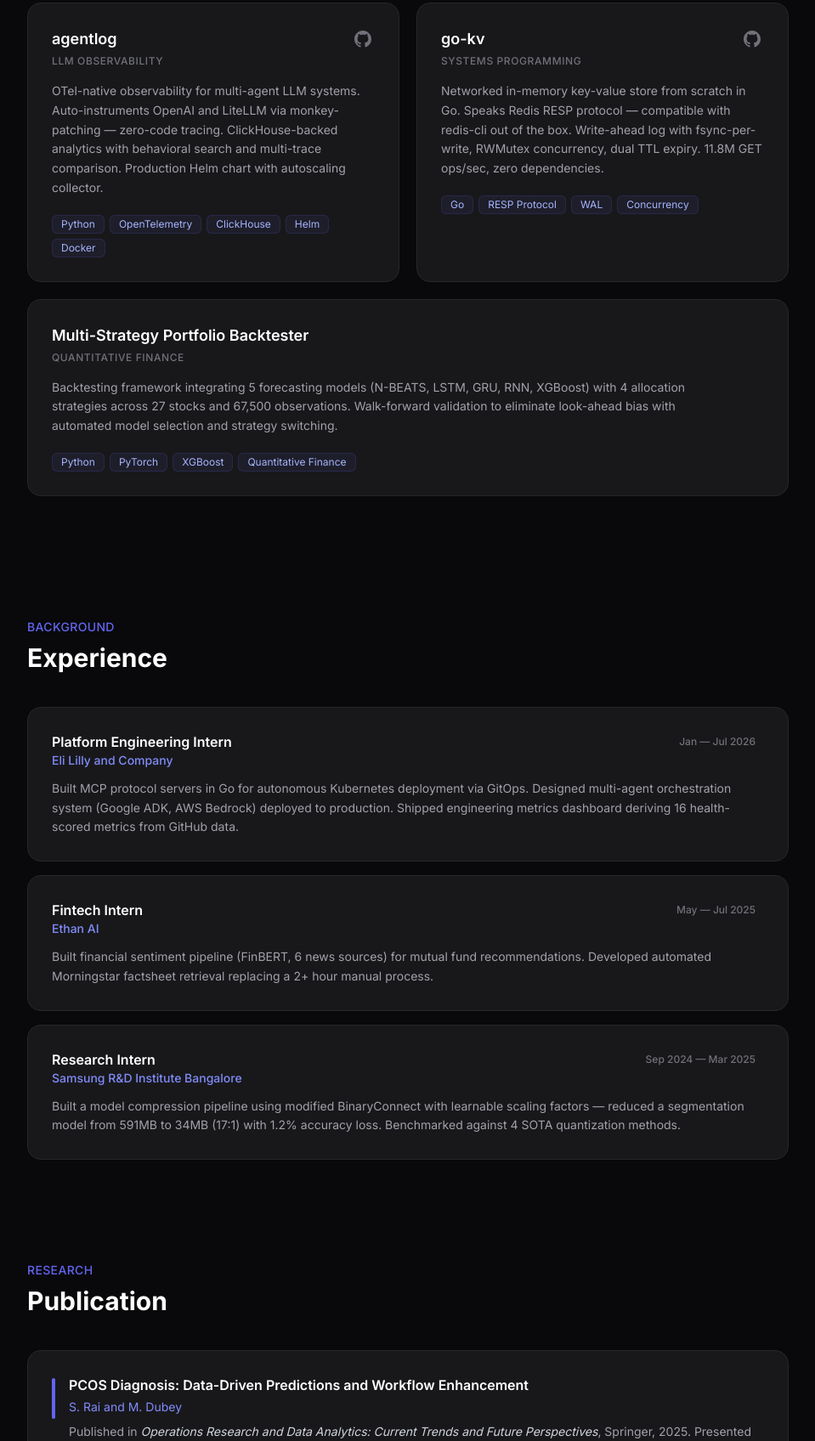
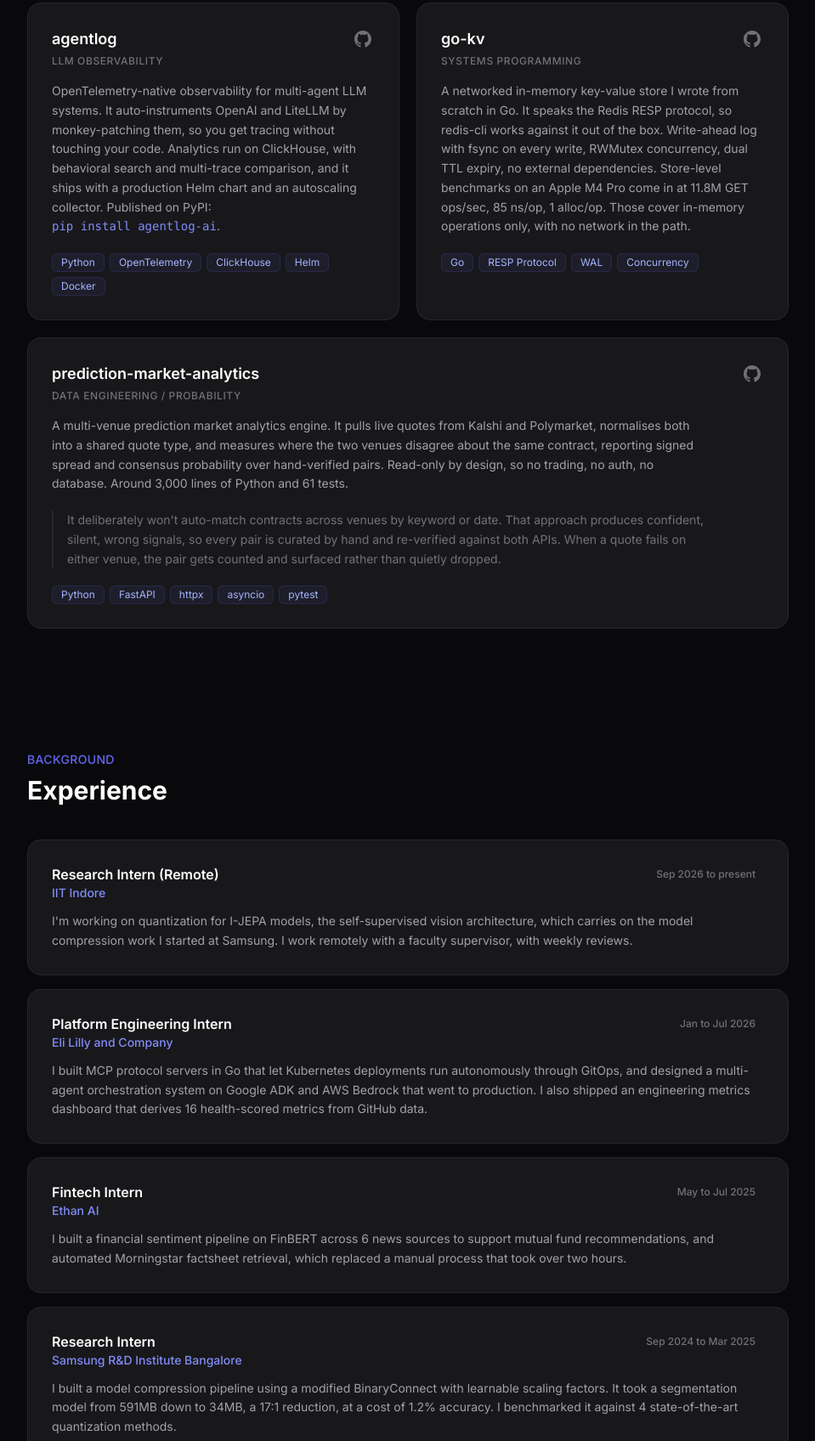
Before and after one commit to Medhaj-ops/portfolio, a plain HTML site: page index.html in a window 1280 px wide. Shown: the part 621-2317 px from the top of the page at 85% size, without its empty margins (160-1119 px from the left). Drawn offline with nearby package versions, Linux system fonts and the light colour scheme.

Commit message:
Rewrite portfolio copy and swap in prediction-market-analytics
Replace the backtester with prediction-market-analytics, including its
GitHub link and the deliberate no-auto-matching note.

Add the PyPI release to agentlog (pip install agentlog-ai).

Qualify the go-kv benchmark with the conditions from its README: store
level, Apple M4 Pro, in-memory operations only with no network in the
path. The unqualified figure read as network throughput.

Add current role: Research Intern (Remote), IIT Indore, quantization of
I-JEPA models.

Rewrite all prose in first person and remove every em dash.

Co-Authored-By: Claude Opus 5 <noreply@anthropic.com>

```diff
--- a/index.html
+++ b/index.html
@@ -3,7 +3,7 @@
 <head>
     <meta charset="UTF-8">
     <meta name="viewport" content="width=device-width, initial-scale=1.0">
-    <title>Medhaj Dubey — Software Engineer</title>
+    <title>Medhaj Dubey, Software Engineer</title>
     <script src="https://cdn.tailwindcss.com"></script>
     <link rel="preconnect" href="https://fonts.googleapis.com">
     <link rel="preconnect" href="https://fonts.gstatic.com" crossorigin>
@@ -132,8 +132,9 @@
                 <p class="text-xs sm:text-sm font-medium text-accent mb-4 tracking-wide uppercase">Software Engineer</p>
                 <h1 class="text-4xl sm:text-5xl md:text-7xl font-extrabold name-gradient mb-5 tracking-tight leading-[1.1]">Medhaj Dubey</h1>
                 <p class="text-base sm:text-lg text-muted max-w-xl mx-auto mb-3 leading-relaxed px-2">
-                    Building at the intersection of AI and infrastructure — model compression,
-                    LLM observability, autonomous deployment systems, and databases from scratch.
+                    I build infrastructure that makes system behaviour measurable. Distributed tracing
+                    for LLM agents, a key-value store written and benchmarked from scratch, and model
+                    compression with the accuracy cost stated.
                 </p>
                 <p class="text-xs sm:text-sm text-muted-dim mb-8 px-2">
                     B.Tech CS (Minor: Computational Mathematics) · Manipal Institute of Technology · 2026
@@ -183,9 +184,11 @@
                             </a>
                         </div>
                         <p class="text-sm text-muted leading-relaxed mb-5">
-                            OTel-native observability for multi-agent LLM systems. Auto-instruments OpenAI and LiteLLM
-                            via monkey-patching — zero-code tracing. ClickHouse-backed analytics with behavioral search
-                            and multi-trace comparison. Production Helm chart with autoscaling collector.
+                            OpenTelemetry-native observability for multi-agent LLM systems. It auto-instruments
+                            OpenAI and LiteLLM by monkey-patching them, so you get tracing without touching your
+                            code. Analytics run on ClickHouse, with behavioral search and multi-trace comparison,
+                            and it ships with a production Helm chart and an autoscaling collector.
+                            Published on PyPI: <code class="text-accent-soft whitespace-nowrap">pip install agentlog-ai</code>.
                         </p>
                         <div class="flex flex-wrap gap-1.5">
                             <span class="tag text-xs px-2.5 py-0.5 rounded-md">Python</span>
@@ -208,9 +211,11 @@
                             </a>
                         </div>
                         <p class="text-sm text-muted leading-relaxed mb-5">
-                            Networked in-memory key-value store from scratch in Go. Speaks Redis RESP protocol —
-                            compatible with redis-cli out of the box. Write-ahead log with fsync-per-write,
-                            RWMutex concurrency, dual TTL expiry. 11.8M GET ops/sec, zero dependencies.
+                            A networked in-memory key-value store I wrote from scratch in Go. It speaks the Redis
+                            RESP protocol, so redis-cli works against it out of the box. Write-ahead log with
+                            fsync on every write, RWMutex concurrency, dual TTL expiry, no external dependencies.
+                            Store-level benchmarks on an Apple M4 Pro come in at 11.8M GET ops/sec, 85 ns/op,
+                            1 alloc/op. Those cover in-memory operations only, with no network in the path.
                         </p>
                         <div class="flex flex-wrap gap-1.5">
                             <span class="tag text-xs px-2.5 py-0.5 rounded-md">Go</span>
@@ -225,20 +230,32 @@
                 <div class="card rounded-2xl p-7 group">
                     <div class="flex justify-between items-start mb-4">
                         <div>
-                            <h3 class="text-lg font-semibold mb-1">Multi-Strategy Portfolio Backtester</h3>
-                            <p class="text-xs text-muted-dim uppercase tracking-wider font-medium">Quantitative Finance</p>
+                            <h3 class="text-lg font-semibold mb-1">prediction-market-analytics</h3>
+                            <p class="text-xs text-muted-dim uppercase tracking-wider font-medium">Data Engineering / Probability</p>
                         </div>
+                        <a href="https://github.com/Medhaj-ops/prediction-market-analytics" target="_blank" class="text-muted-dim hover:text-accent transition-colors p-1">
+                                <svg class="w-5 h-5" fill="currentColor" viewBox="0 0 24 24"><path d="M12 0c-6.626 0-12 5.373-12 12 0 5.302 3.438 9.8 8.207 11.387.599.111.793-.261.793-.577v-2.234c-3.338.726-4.033-1.416-4.033-1.416-.546-1.387-1.333-1.756-1.333-1.756-1.089-.745.083-.729.083-.729 1.205.084 1.839 1.237 1.839 1.237 1.07 1.834 2.807 1.304 3.492.997.107-.775.418-1.305.762-1.604-2.665-.305-5.467-1.334-5.467-5.931 0-1.311.469-2.381 1.236-3.221-.124-.303-.535-1.524.117-3.176 0 0 1.008-.322 3.301 1.23.957-.266 1.983-.399 3.003-.404 1.02.005 2.047.138 3.006.404 2.291-1.552 3.297-1.23 3.297-1.23.653 1.653.242 2.874.118 3.176.77.84 1.235 1.911 1.235 3.221 0 4.609-2.807 5.624-5.479 5.921.43.372.823 1.102.823 2.222v3.293c0 .319.192.694.801.576 4.765-1.589 8.199-6.086 8.199-11.386 0-6.627-5.373-12-12-12z"/></svg>
+                            </a>
                     </div>
                     <p class="text-sm text-muted leading-relaxed mb-5 max-w-3xl">
-                        Backtesting framework integrating 5 forecasting models (N-BEATS, LSTM, GRU, RNN, XGBoost)
-                        with 4 allocation strategies across 27 stocks and 67,500 observations. Walk-forward validation
-                        to eliminate look-ahead bias with automated model selection and strategy switching.
+                        A multi-venue prediction market analytics engine. It pulls live quotes from Kalshi and
+                        Polymarket, normalises both into a shared quote type, and measures where the two venues
+                        disagree about the same contract, reporting signed spread and consensus probability over
+                        hand-verified pairs. Read-only by design, so no trading, no auth, no database. Around
+                        3,000 lines of Python and 61 tests.
+                    </p>
+                    <p class="text-sm text-muted-dim leading-relaxed mb-5 max-w-3xl border-l-2 border-border pl-4">
+                        It deliberately won't auto-match contracts across venues by keyword or date. That approach
+                        produces confident, silent, wrong signals, so every pair is curated by hand and re-verified
+                        against both APIs. When a quote fails on either venue, the pair gets counted and surfaced
+                        rather than quietly dropped.
                     </p>
                     <div class="flex flex-wrap gap-1.5">
                         <span class="tag text-xs px-2.5 py-0.5 rounded-md">Python</span>
-                        <span class="tag text-xs px-2.5 py-0.5 rounded-md">PyTorch</span>
-                        <span class="tag text-xs px-2.5 py-0.5 rounded-md">XGBoost</span>
-                        <span class="tag text-xs px-2.5 py-0.5 rounded-md">Quantitative Finance</span>
+                        <span class="tag text-xs px-2.5 py-0.5 rounded-md">FastAPI</span>
+                        <span class="tag text-xs px-2.5 py-0.5 rounded-md">httpx</span>
+                        <span class="tag text-xs px-2.5 py-0.5 rounded-md">asyncio</span>
+                        <span class="tag text-xs px-2.5 py-0.5 rounded-md">pytest</span>
                     </div>
                 </div>
             </div>
@@ -254,6 +271,21 @@
             </div>
 
             <div class="space-y-4">
+                <!-- IIT Indore -->
+                <div class="card rounded-2xl p-7">
+                    <div class="flex flex-col sm:flex-row sm:items-start sm:justify-between gap-1 mb-2">
+                        <div>
+                            <h3 class="text-base font-semibold">Research Intern (Remote)</h3>
+                            <p class="text-accent-soft font-medium text-sm">IIT Indore</p>
+                        </div>
+                        <span class="text-xs text-muted-dim font-medium bg-surface px-2.5 py-1 rounded-md whitespace-nowrap">Sep 2026 to present</span>
+                    </div>
+                    <p class="text-sm text-muted leading-relaxed mt-3">
+                        I'm working on quantization for I-JEPA models, the self-supervised vision architecture,
+                        which carries on the model compression work I started at Samsung. I work remotely with a
+                        faculty supervisor, with weekly reviews.
+                    </p>
+                </div>
                 <!-- Lilly -->
                 <div class="card rounded-2xl p-7">
                     <div class="flex flex-col sm:flex-row sm:items-start sm:justify-between gap-1 mb-2">
@@ -261,12 +293,13 @@
                             <h3 class="text-base font-semibold">Platform Engineering Intern</h3>
                             <p class="text-accent-soft font-medium text-sm">Eli Lilly and Company</p>
                         </div>
-                        <span class="text-xs text-muted-dim font-medium bg-surface px-2.5 py-1 rounded-md whitespace-nowrap">Jan — Jul 2026</span>
+                        <span class="text-xs text-muted-dim font-medium bg-surface px-2.5 py-1 rounded-md whitespace-nowrap">Jan to Jul 2026</span>
                     </div>
                     <p class="text-sm text-muted leading-relaxed mt-3">
-                        Built MCP protocol servers in Go for autonomous Kubernetes deployment via GitOps.
-                        Designed multi-agent orchestration system (Google ADK, AWS Bedrock) deployed to production.
-                        Shipped engineering metrics dashboard deriving 16 health-scored metrics from GitHub data.
+                        I built MCP protocol servers in Go that let Kubernetes deployments run autonomously through
+                        GitOps, and designed a multi-agent orchestration system on Google ADK and AWS Bedrock that
+                        went to production. I also shipped an engineering metrics dashboard that derives 16
+                        health-scored metrics from GitHub data.
                     </p>
                 </div>
 
@@ -277,11 +310,12 @@
                             <h3 class="text-base font-semibold">Fintech Intern</h3>
                             <p class="text-accent-soft font-medium text-sm">Ethan AI</p>
                         </div>
-                        <span class="text-xs text-muted-dim font-medium bg-surface px-2.5 py-1 rounded-md whitespace-nowrap">May — Jul 2025</span>
+                        <span class="text-xs text-muted-dim font-medium bg-surface px-2.5 py-1 rounded-md whitespace-nowrap">May to Jul 2025</span>
                     </div>
                     <p class="text-sm text-muted leading-relaxed mt-3">
-                        Built financial sentiment pipeline (FinBERT, 6 news sources) for mutual fund recommendations.
-                        Developed automated Morningstar factsheet retrieval replacing a 2+ hour manual process.
+                        I built a financial sentiment pipeline on FinBERT across 6 news sources to support mutual
+                        fund recommendations, and automated Morningstar factsheet retrieval, which replaced a
+                        manual process that took over two hours.
                     </p>
                 </div>
 
@@ -292,12 +326,12 @@
                             <h3 class="text-base font-semibold">Research Intern</h3>
                             <p class="text-accent-soft font-medium text-sm">Samsung R&D Institute Bangalore</p>
                         </div>
-                        <span class="text-xs text-muted-dim font-medium bg-surface px-2.5 py-1 rounded-md whitespace-nowrap">Sep 2024 — Mar 2025</span>
+                        <span class="text-xs text-muted-dim font-medium bg-surface px-2.5 py-1 rounded-md whitespace-nowrap">Sep 2024 to Mar 2025</span>
                     </div>
                     <p class="text-sm text-muted leading-relaxed mt-3">
-                        Built a model compression pipeline using modified BinaryConnect with learnable scaling factors —
-                        reduced a segmentation model from 591MB to 34MB (17:1) with 1.2% accuracy loss.
-                        Benchmarked against 4 SOTA quantization methods.
+                        I built a model compression pipeline using a modified BinaryConnect with learnable scaling
+                        factors. It took a segmentation model from 591MB down to 34MB, a 17:1 reduction, at a cost
+                        of 1.2% accuracy. I benchmarked it against 4 state-of-the-art quantization methods.
                     </p>
                 </div>
             </div>
```
